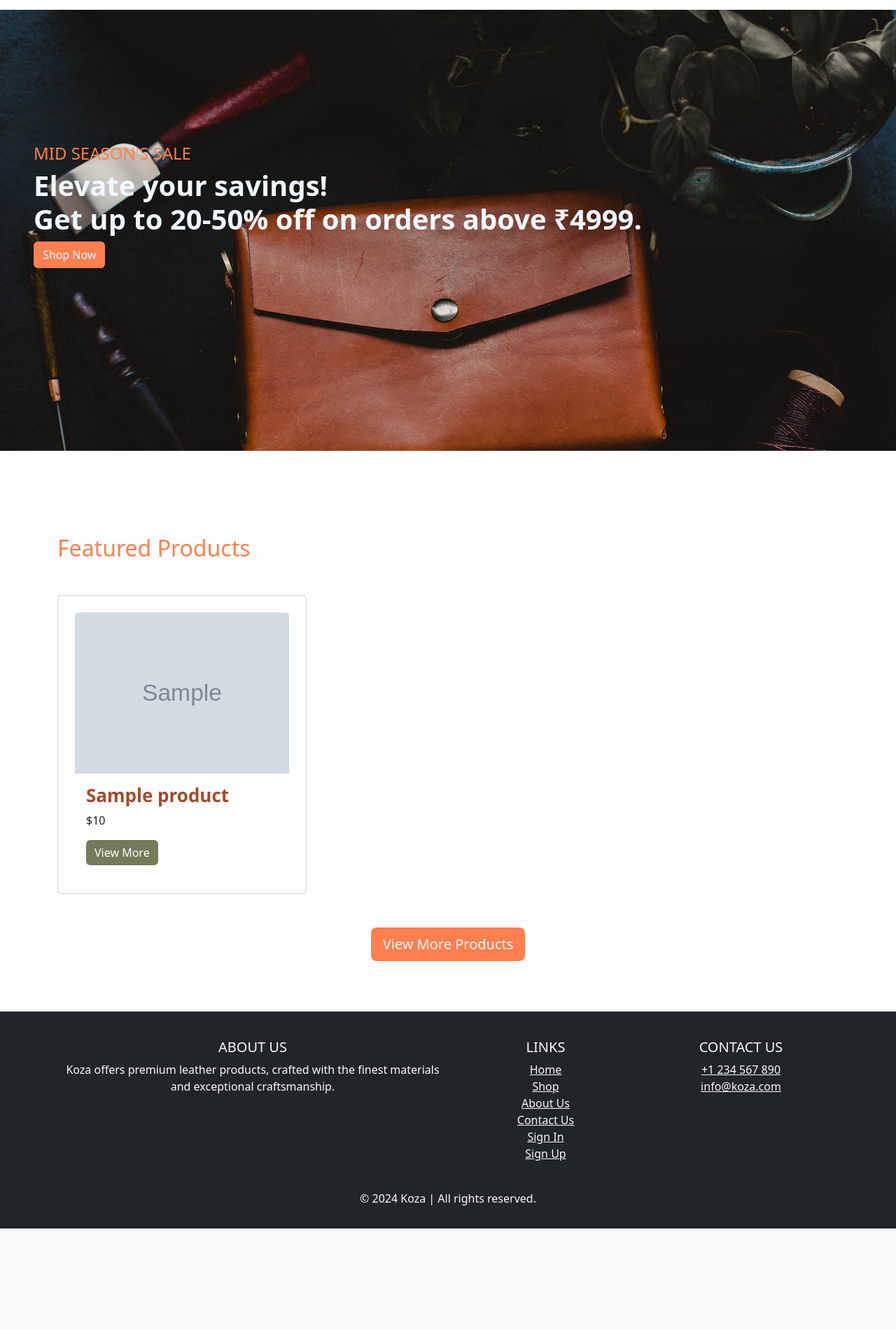
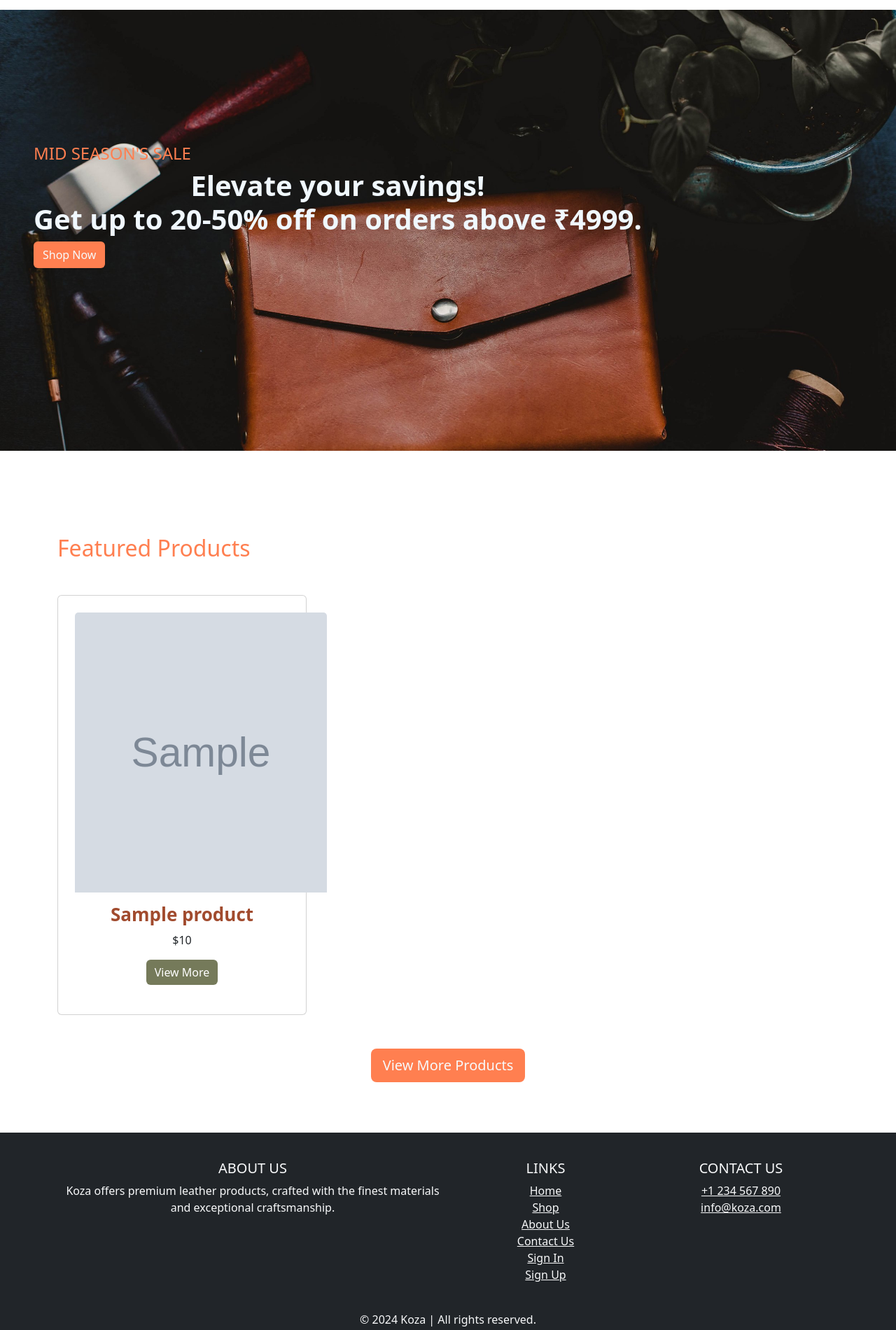
Before and after one commit to 3Sangeetha3/E-Commerce-PHP, a PHP site: page /index.php in a window 1280 px wide. Shown: the part 822-2722 px from the top of the page at 70% size. Before the commit the page ends 2577 px from the top, so only its background shows below. Run offline with PHP 8.4, Linux system fonts and the light colour scheme; tables that the repository leaves empty or names only in its code hold one stand-in row (values such as "Sample post"); grey boxes marked "Sample" are stand-in pictures.

Commit message:
Refactor product pages with improved card styling and layout; enhance visual consistency and user experience

```diff
--- a/index.php
+++ b/index.php
@@ -10,14 +10,37 @@
 <link href="https://cdn.jsdelivr.net/npm/bootstrap@5.3.0-alpha1/dist/css/bootstrap.min.css" rel="stylesheet">
 <!-- Custom CSS -->
 <link rel="stylesheet" href="./assets/css/style.css">
-    <!-- animate css -->
+<!-- animate.css -->
 <link rel="stylesheet" href="https://cdnjs.cloudflare.com/ajax/libs/animate.css/4.1.1/animate.min.css" />
+<style>
+    .card {
+        height: 600px;
+    }
+
+    .card-img-top {
+        width: 360px;
+        height: 400px;
+        object-fit: fill;
+        margin: 0 auto;
+    }
+
+    .card-title {
+        color: #A14B2E;
+        font-weight: bold;
+        font-size: 26px;
+    }
+
+    .btn-view-more {
+        background-color: #757A5A;
+        border: none;
+        color: white;
+    }
+</style>
 </head>
 
 <body class="bg-[#F5EDE1]">
 <?php
 session_start();
-    // Include the configuration file
 require_once 'config/config.php';
 $current_page = basename($_SERVER['PHP_SELF']);
 ?>
@@ -40,51 +63,27 @@
 </div>
 
 <!-- Banner -->
-    <section id="banner" class="my-4 p-5">
-        <div class="ml-5 mr-5">
+<section id="banner" class="my-4 p-5 text-center">
     <h4>MID SEASON'S SALE</h4>
     <h1>Elevate your savings! <br>Get up to 20-50% off on orders above ₹4999.</h1>
     <a href="/E-commerce/pages/products.php" id="shopNowButton" class="btn text-light animate__animated animate__jello" style="background-color: #FF7F50;">Shop Now</a>
-        </div>
 </section>
 
 <!-- Featured Products Section -->
 <div class="container my-4 py-4">
     <h2 style="color: #FF7F50;" class="mt-5 mb-5">Featured Products</h2>
-
-        <!-- First Row of Products -->
     <div class="row">
         <?php
-            $stmt = $pdo->query("SELECT * FROM products LIMIT 3");
+        $stmt = $pdo->query("SELECT * FROM products LIMIT 6");
         while ($product = $stmt->fetch()) {
             echo "
-                    <div class='col-md-4'>
-                        <div class='card mb-4 p-4'>
+            <div class='col-md-4 mb-4'>
+                <div class='card p-4'>
                     <img src='uploads/{$product['image']}' class='card-img-top' alt='{$product['name']}'>
-                            <div class='card-body'>
-                                <h5 class='card-title' style='color:#A14B2E; font-weight: bold; font-size: 26px'>{$product['name']}</h5>
+                    <div class='card-body text-center'>
+                        <h5 class='card-title'>{$product['name']}</h5>
                         <p class='card-text'>\${$product['price']}</p>
-                                <a href='pages/products.php' class='btn' style='background-color: #757A5A ; border:none; color: white'>View More</a>
-                            </div>
-                        </div>
-                    </div>";
-            }
-            ?>
-        </div>
-
-        <!-- Second Row of Products -->
-        <div class="row">
-            <?php
-            $stmt = $pdo->query("SELECT * FROM products LIMIT 3 OFFSET 3");
-            while ($product = $stmt->fetch()) {
-                echo "
-                    <div class='col-md-4'>
-                        <div class='card mb-4 p-4'>
-                            <img src='uploads/{$product['image']}' class='card-img-top' alt='{$product['name']}'>
-                            <div class='card-body'>
-                                <h5 class='card-title' style='color:#A14B2E; font-weight: bold; font-size: 26px'>{$product['name']}</h5>
-                                <p class='card-text'>\${$product['price']}</p>
-                                <a href='pages/products.php' class='btn' style='background-color: #757A5A ; border:none; color: white'>View More</a>
+                        <a href='pages/products.php' class='btn btn-view-more'>View More</a>
                     </div>
                 </div>
             </div>";
@@ -107,7 +106,6 @@
 // JavaScript to animate the "Shop Now" button every 5 seconds
 function animateButton() {
     const button = document.getElementById('shopNowButton');
-
     button.classList.remove('animate__jello');
     void button.offsetWidth;
     button.classList.add('animate__jello');
```
Also changed, not shown: pages/products.php (+20 -4 lines), uploads/-473Wx593H-700278819-brown-MODEL2.png (added), uploads/2024-08-30_11.20.19.png (added), uploads/classic-brown-leather-backpack-for-work-college-or-school-2_600x.png (added), uploads/communityIcon_cd169seotird1.jpeg (added), uploads/shoulder-bag-leather-shoulder-bag-sandel-hobart-33291433705622_1600x.png (added). Lines whose indentation alone changed are shown as unchanged.
